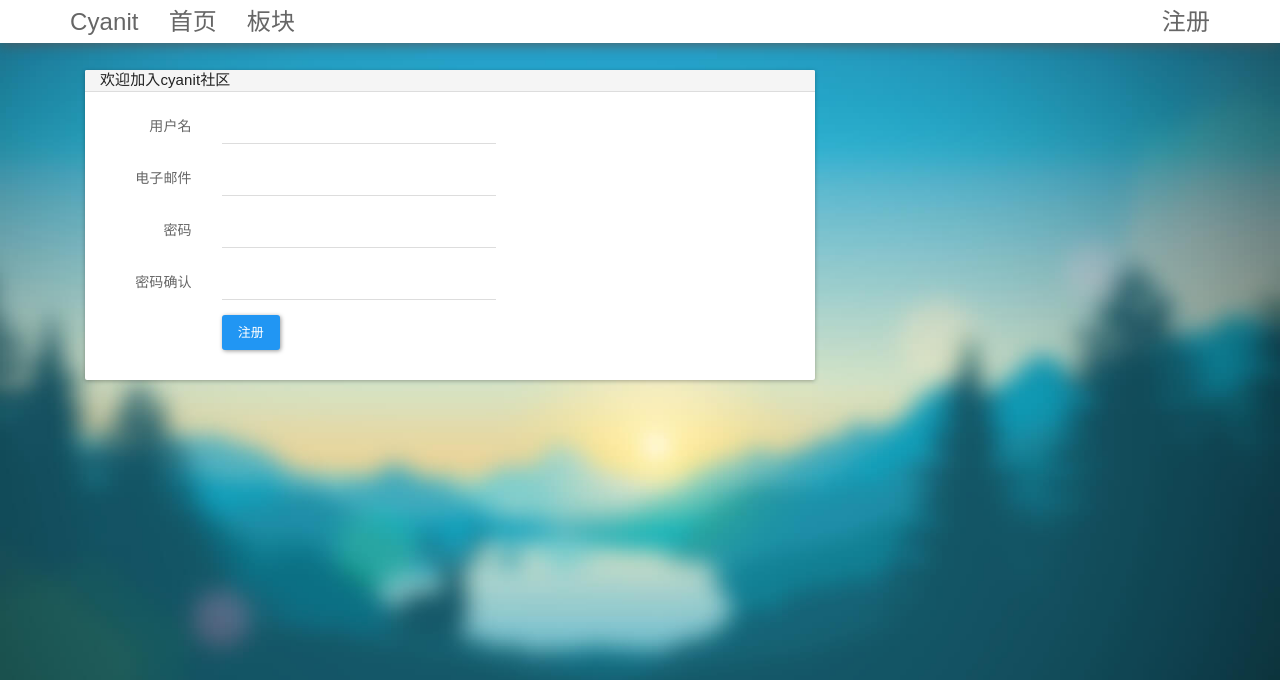
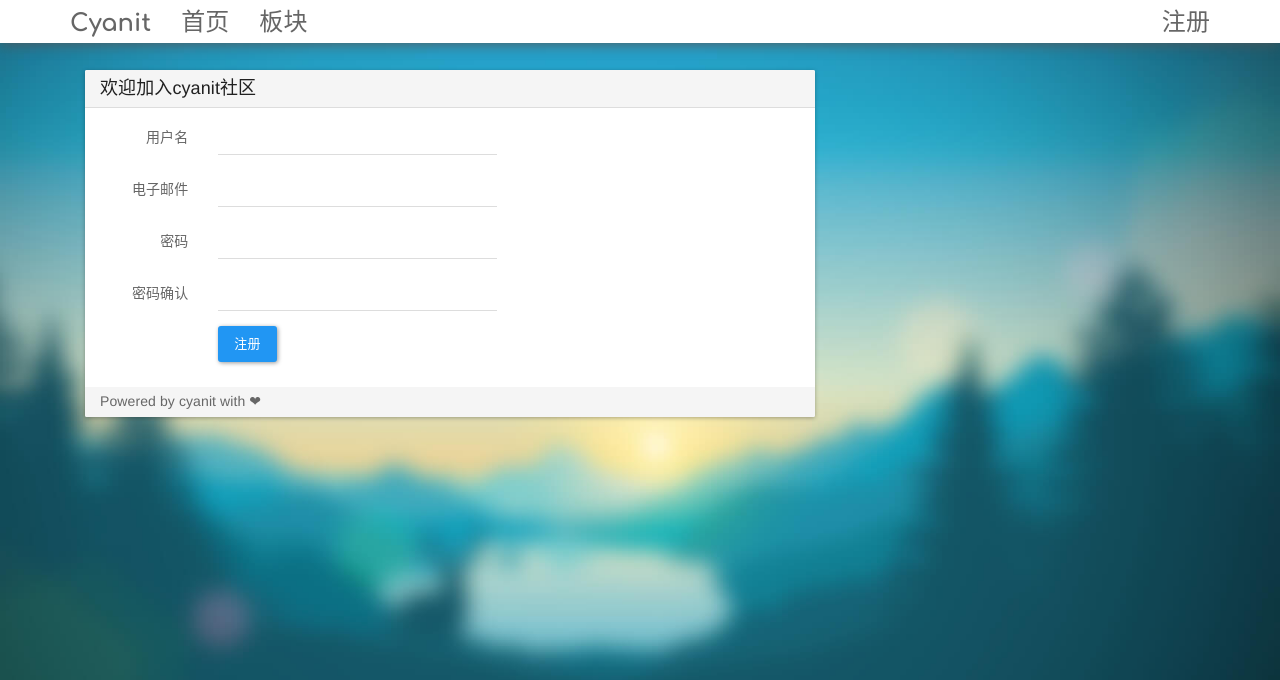
Before and after one commit to wlh320/cyanit, a Flask app: page /register in a window 1280 px wide. Shown: the top 680 px of the page. Run offline with Flask 2, Linux system fonts and the light colour scheme; some libraries are stand-ins or nearby versions.

Commit message:
fix word wrap && improve welcome page

```diff
--- a/cyanit/static/css/style.css
+++ b/cyanit/static/css/style.css
@@ -3,7 +3,10 @@ body{
 	background: url(../img/bg.jpg) 100% 100% /cover;
 	font-family: sans-serif;
 	font-size: 14px;
+	word-wrap: break-word;
+	word-break: break-all;
     /*color: #000;*/
+    font-family: "Helvetica Neue", "Luxi Sans", "DejaVu Sans", Tahoma, "Hiragino Sans GB", "Noto Sans CJK SC","Microsoft Yahei", sans-serif;
 }
 
 html {
@@ -17,15 +20,16 @@ h4{font-size:16px}
 h5{font-size:14px}
 h6{font-size:12px}
 
-
 .panel-heading {
     border-bottom: 1px solid #e2e2e2;
     font-size: 18px;
     padding: 2px 15px;
 }
+.panel-footer {
+    padding: 2px 15px;
+}
 .panel-body {
-	word-wrap: break-word;
-	word-break: normal;
+    padding:10px;
 }
 
 .topic-list-heading {
--- a/cyanit/templates/admin/manage-user.html
+++ b/cyanit/templates/admin/manage-user.html
@@ -12,7 +12,7 @@
             </tr>
         </thead>
         <tbody>
-            {% for muser in users if muser.role != 'admin' %}
+            {% for muser in users if muser.role.name != 'admin' %}
             <tr>
                 <td>{{muser.id}}</td>
                 <td>{{muser.name}}</td>
--- a/cyanit/templates/index.html
+++ b/cyanit/templates/index.html
@@ -14,7 +14,7 @@
 				{% include "thread/threads.html" %}
 			</ul>
 		</div>
-		<div class="panel-footer">Powered by cyanit</div>
+		<div class="panel-footer">Powered by cyanit with ❤ </div>
 	</div>
 	{% if user and user.role != 'mute' %}
 	<!--如果用户登录，那他可以发帖-->
--- a/cyanit/templates/nav.html
+++ b/cyanit/templates/nav.html
@@ -1,8 +1,14 @@
+<style>
+@font-face {
+font-family: Comfortaa;
+src: url('/static/fonts/comfortaa.woff2');
+}
+</style>
 <div role="navigation" class="navbar navbar-default navbar-fixed-top">
     <div class="container">
 
         <div class="navbar-header">
-            <a class="navbar-brand" href="/index">Cyanit</a>
+            <a class="navbar-brand" href="/index" style="font-family: 'Comfortaa',cursive; font-weight:bold; margin-top: 2px;">Cyanit</a>
             <button type="button" class="navbar-toggle" data-toggle="collapse" data-target="#navbar-collapse">
                 <span class="icon-bar"></span>
                 <span class="icon-bar"></span>
--- a/cyanit/templates/node/show_node.html
+++ b/cyanit/templates/node/show_node.html
@@ -13,7 +13,7 @@
 				{% include "node/nodes.html" %}
 			</ul>
 		</div>
-		<div class="panel-footer">Powered by cyanit</div>
+		<div class="panel-footer">Powered by cyanit with ❤ </div>
 	</div>
 </div>
 <div class="col-md-4">
--- a/cyanit/templates/thread/thread_detail.html
+++ b/cyanit/templates/thread/thread_detail.html
@@ -30,8 +30,9 @@
 				</p>
 
 			</div>
+
 		</div>
-		<div class="panel-footer">Powered by cyanit</div>
+		<div class="panel-footer">Powered by cyanit with ❤ </div>
 	</div>
     <!--回复-->
 	<div class="panel">
@@ -42,13 +43,14 @@
 				{% include "comment/comments.html" %}
 			</ul>
 		</div>
-		<div class="panel-footer">Powered by cyanit</div>
+		<div class="panel-footer">Powered by cyanit with ❤ </div>
 	</div>
 	{% if user and user.role != 'mute' %}
 	<!--如果用户登录，那他可以回复-->
 	{% include "comment/comment_editor.html" %}
 	{% endif %}
 </div>
+<script>$('img').addClass('img-responsive');</script>
 <div class="col-md-4">
     {% include "user/usercard.html" %}
 </div>
--- a/cyanit/templates/user/register.html
+++ b/cyanit/templates/user/register.html
@@ -6,7 +6,7 @@
 <div class="col-md-8">
     <div class="panel panel-default">
         <div class="panel-heading">
-            <h3 class="panel-title">欢迎加入cyanit社区</h3>
+            <span>欢迎加入cyanit社区</span>
         </div>
         <div class="panel-body">
         <div id="response"></div>
@@ -42,6 +42,7 @@
                 </div>
             </form>
         </div>
+        <div class="panel-footer">Powered by cyanit with ❤ </div>
     </div>
 
 </div>
--- a/cyanit/views.py
+++ b/cyanit/views.py
@@ -52,12 +52,18 @@ def index():
     if user:
         # 用户身份，可能发送post用来发帖
         uid = user['id']
-        threads = db.session.query(Thread, VoteThread.is_up).outerjoin(VoteThread, db.and_(VoteThread.uid==uid, VoteThread.tid == Thread.id)).filter(Thread.deleted==False).order_by(Thread.vote.desc(), Thread.creat_time.desc()).paginate(page, PER_PAGE, False)
+        threads = (db.session.query(Thread, VoteThread.is_up)
+                             .outerjoin(VoteThread, db.and_(VoteThread.uid==uid, VoteThread.tid == Thread.id))
+                             .filter(Thread.deleted==False)
+                             .order_by(Thread.vote.desc(), Thread.creat_time.desc())
+                             .paginate(page, PER_PAGE, False))
         # threads = filter_deleted(threads)
         return render_template("index.html", threads=threads, user=user, nodes=nodes, info=info)
     else:
         # 游客身份，可能发送post用来登录
-        threads = Thread.query.order_by(Thread.vote.desc(), Thread.creat_time.desc()).filter_by(deleted=False).paginate(page, PER_PAGE, False)
+        threads = (Thread.query
+                         .order_by(Thread.vote.desc(), Thread.creat_time.desc())
+                         .filter_by(deleted=False).paginate(page, PER_PAGE, False))
         return render_template("index.html", threads=threads, info=info)
 
 
@@ -151,14 +157,20 @@ def show_node_thread(name):
     if user:
         # 用户身份，可能发送post用来发帖
         uid, nid = user['id'], thisnode.id
-        threads = threads = db.session.query(Thread, VoteThread.is_up).filter(db.and_(Thread.nid == nid, Thread.deleted == False)).outerjoin(VoteThread, db.and_(VoteThread.uid==uid, VoteThread.tid == Thread.id)).order_by(Thread.vote.desc(), Thread.creat_time.desc()).paginate(page, PER_PAGE, False)
+        threads = (db.session.query(Thread, VoteThread.is_up)
+                             .filter(db.and_(Thread.nid == nid, Thread.deleted == False))
+                             .outerjoin(VoteThread, db.and_(VoteThread.uid==uid, VoteThread.tid == Thread.id))
+                             .order_by(Thread.vote.desc(), Thread.creat_time.desc())
+                             .paginate(page, PER_PAGE, False))
 
         return render_template("node/node_detail.html", threads=threads, user=user, nodes=nodes,
                                thisnode=thisnode)
     else:
         # 游客身份，可能发送post用来登录
         node = Node.query.get(thisnode.id)
-        threads = node.threads.filter(Thread.deleted==False).order_by(Thread.vote.desc(), Thread.creat_time.desc()).paginate(page, PER_PAGE, False)
+        threads = (node.threads.filter(Thread.deleted==False)
+                               .order_by(Thread.vote.desc(), Thread.creat_time.desc())
+                               .paginate(page, PER_PAGE, False))
         return render_template("node/node_detail.html", threads=threads, thisnode=thisnode)
 
 
@@ -212,12 +224,17 @@ def thread_detail(tid):
 
     if user: # 登录后增加用户的投票记录
         uid = user['id']
-        comments = db.session.query(Comment, VoteComment.is_up).filter(db.and_(Comment.tid == tid, Comment.deleted == False)).outerjoin(VoteComment, db.and_(VoteComment.uid==uid, VoteComment.cid == Comment.id)).order_by(Comment.vote.desc(), Comment.floor).paginate(page, PER_PAGE, False)
+        comments = (db.session.query(Comment, VoteComment.is_up)
+                              .filter(db.and_(Comment.tid == tid, Comment.deleted == False))
+                              .outerjoin(VoteComment, db.and_(VoteComment.uid==uid, VoteComment.cid == Comment.id))
+                              .order_by(Comment.vote.desc(), Comment.floor)
+                              .paginate(page, PER_PAGE, False))
         vote_status = VoteThread.query.filter_by(tid=tid, uid=user['id']).first()
         tstatus = vote_status.is_up if vote_status else None
 
     else:
-        comments = thread.comments.filter(Comment.deleted==False).paginate(page, PER_PAGE, False)
+        comments = (thread.comments.filter(Comment.deleted==False)
+                                   .paginate(page, PER_PAGE, False))
         tstatus = None
 
     return render_template("thread/thread_detail.html", user=user, comments=comments, thread=thread, tstatus=tstatus)
```
Also changed, not shown: cyanit/static/css/welcome.css (+11 -0 lines), cyanit/static/js/js.cookie.min.js (added, +3 -0 lines), cyanit/templates/welcome.html (+17 -13 lines), cyanit/static/fonts/comfortaa.woff2 (added).
